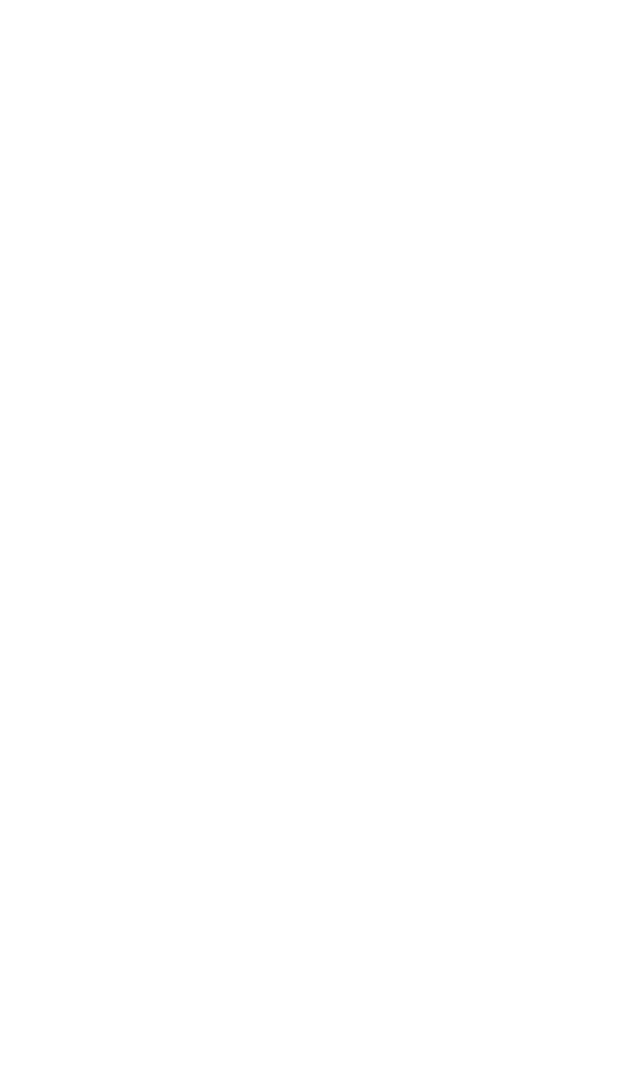
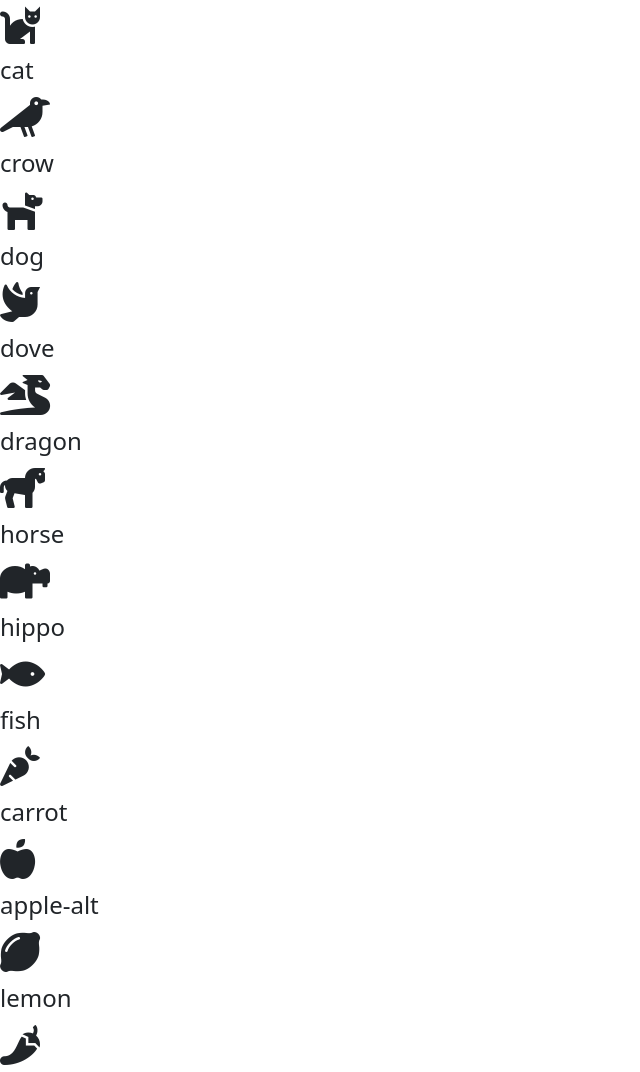
Before and after one commit to DavideZattra/js-es6-icons, a plain HTML site: page index.html in a window 1280 px wide. Shown: the top 1072 px of the page, without its empty margins (0-640 px from the left). Before the commit the page ends 800 px from the top, so only its background shows below. Drawn offline with nearby package versions, Linux system fonts and the light colour scheme.

Commit message:
completed milestone 1

```diff
--- a/index.html
+++ b/index.html
@@ -18,6 +18,8 @@
 </head>
 <body>
 
+    <div id='ms_icons-container'></div>
+
     <!-- js Import -->
     <script type="text/javascript" src="javascript/myscript.js"></script>
 </body>
--- a/javascript/myscript.js
+++ b/javascript/myscript.js
@@ -112,3 +112,34 @@ const icons =  [
 		family: 'fas'
 	}
 ];
+
+//   Milestone 1
+//   Partendo dalla seguente struttura dati , mostriamo in pagina tutte le icone disponibili come da layout.
+
+const iconContainer = document.getElementById('ms_icons-container');
+
+function printToHTML(array, container){
+
+    container.innerHTML = '';
+
+    array.forEach((element) => {
+
+        const {name, prefix, type, family} = element;
+
+        container.innerHTML +=
+        `
+        <div>
+            <h1><i class='${family} ${prefix}${name}'></i></h1>
+            <h4>${name}</h4>
+        </div>
+        `
+    });
+
+};
+
+printToHTML(icons, iconContainer);
+
+/**
+ *  Milestone 2
+ *  Coloriamo le icone per tipo
+ */
```
